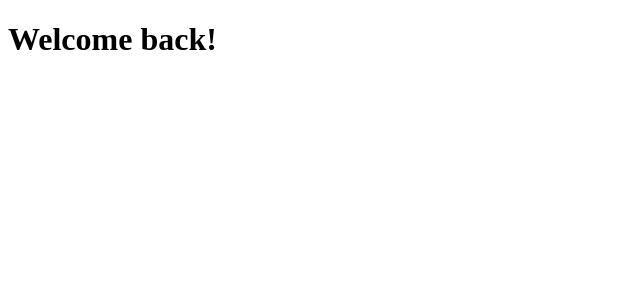
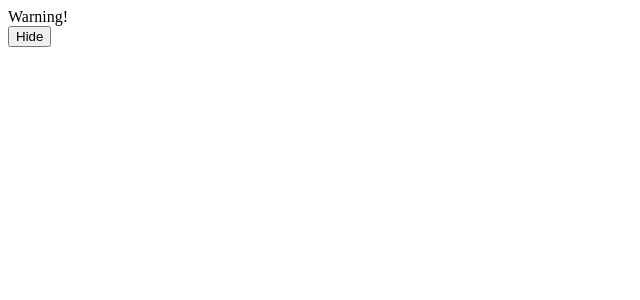
Before and after one commit to InseobJeon/self-study-React, a React (Create React App) app: page / in a window 1280 px wide. Shown: the top 300 px of the page, without its empty margins (0-640 px from the left). Built offline with nearby package versions, Linux system fonts and the light colour scheme.

Commit message:
return null

```diff
--- a/src/index.js
+++ b/src/index.js
@@ -1,25 +1,45 @@
 import React from 'react';
 import ReactDOM from 'react-dom';
-// import Child from './Child'
+// import {LoginButton, LogoutButton, Greeting} from './Child';
 
-function UserGreeting(props) {
-  return <h1>Welcome back!</h1>;
+function WarningBanner(props) {
+  if (!props.warn) {
+    return null;
+  }
+
+  return (
+    <div className="warning">
+      Warning!
+    </div>
+  );
 }
 
-function GuestGreeting(props) {
-  return <h1>Please sign up.</h1>;
-}
+class Page extends React.Component {
+  constructor(props) {
+    super(props);
+    this.state = {showWarning: true};
+    this.handleToggleClick = this.handleToggleClick.bind(this);
+  }
 
-function Greeting(props) {
-  const isLoggedIn = props.isLoggedIn;
-  if (isLoggedIn) {
-    return <UserGreeting />;
+  handleToggleClick() {
+    this.setState(state => ({
+      showWarning: !state.showWarning
+    }));
   }
-  return <GuestGreeting />;
+
+  render() {
+    return (
+      <div>
+        <WarningBanner warn={this.state.showWarning} />
+        <button onClick={this.handleToggleClick}>
+          {this.state.showWarning ? 'Hide' : 'Show'}
+        </button>
+      </div>
+    );
+  }
 }
 
 ReactDOM.render(
-  // Try changing to isLoggedIn={true}:
-  <Greeting isLoggedIn={true} />,
+  <Page />,
   document.getElementById('root')
 );
```
Also changed, not shown: src/Child.js (+30 -9 lines).
